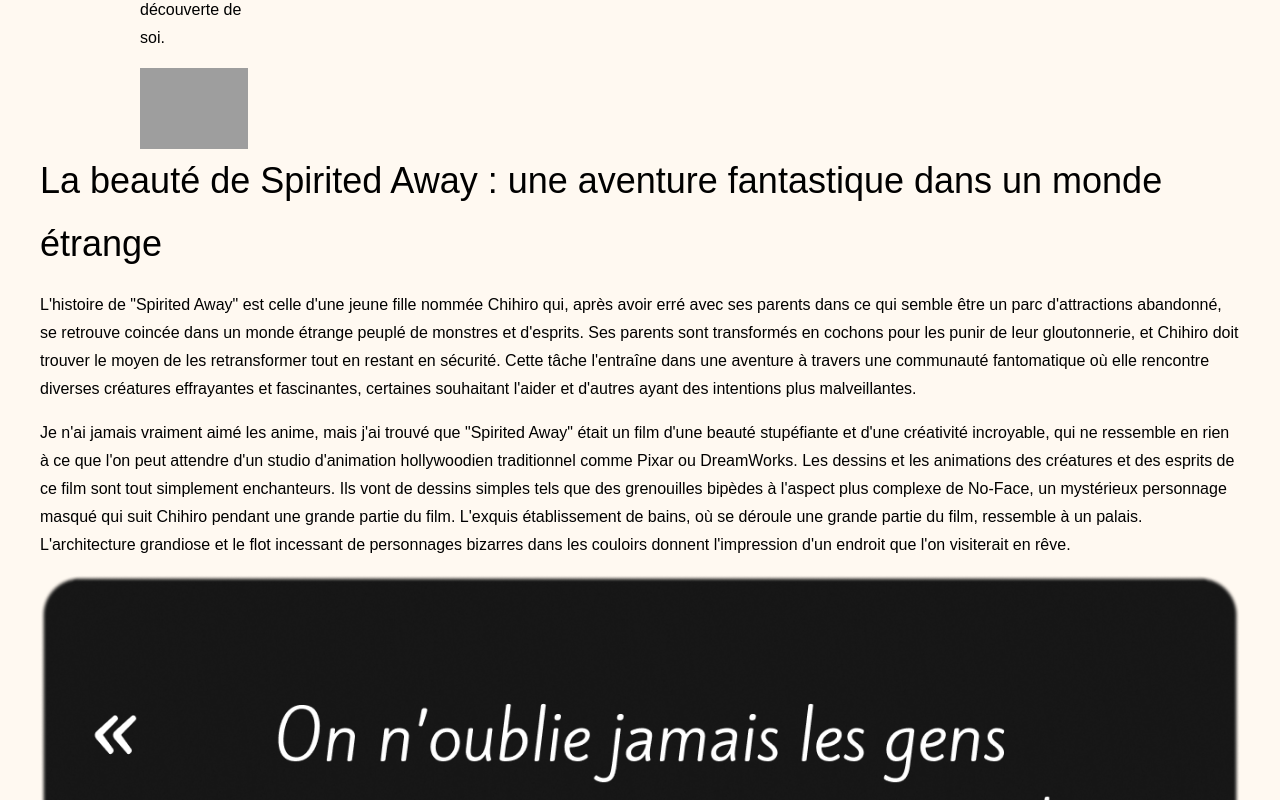
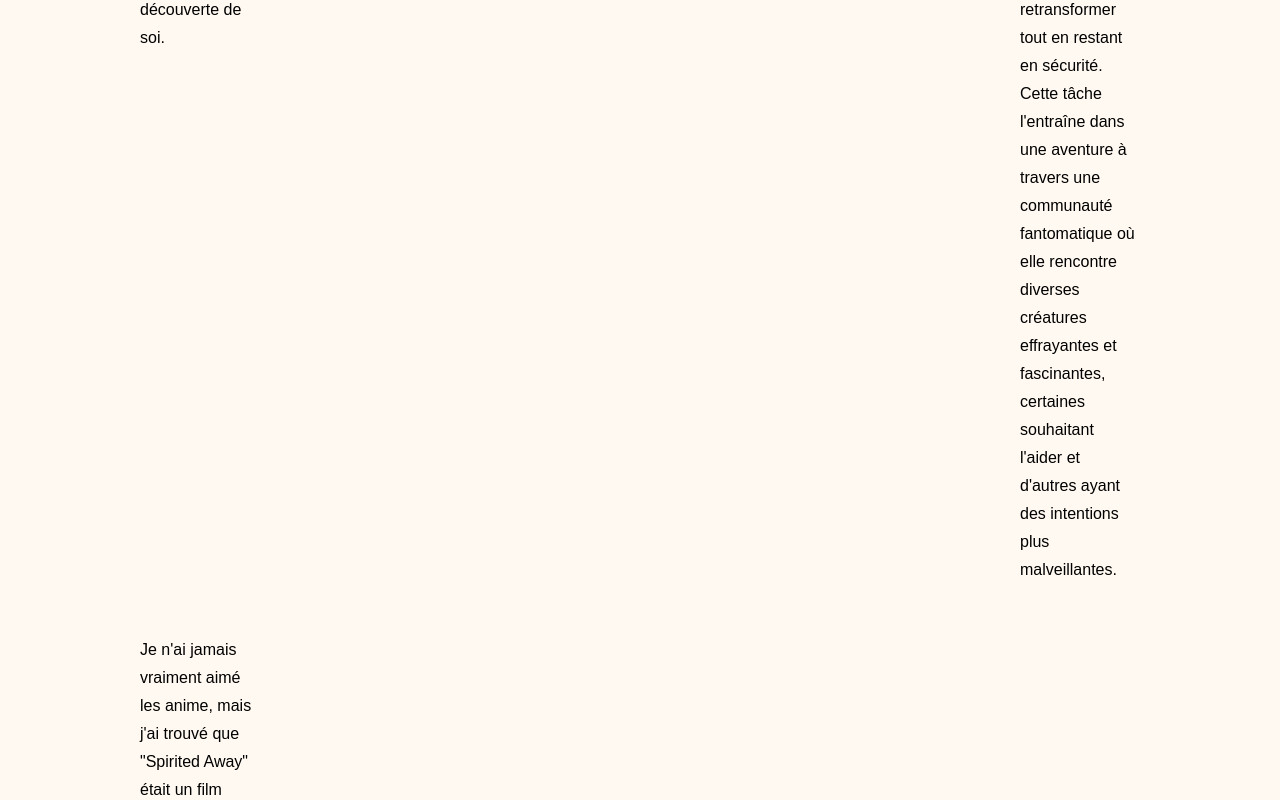
Before and after one commit to arianebo/integration2_p2, a plain HTML site: page index.html in a window 1280 px wide. Shown: the part 1201-2001 px from the top of the page. Drawn offline with Linux system fonts and the light colour scheme; grey boxes are pictures that could not be loaded; a web font is replaced by a local one.

Commit message:
Modifications CSS

```diff
--- a/index.html
+++ b/index.html
@@ -24,7 +24,7 @@
         </div>
     </header>
 
-    <main>
+    <main class="container">
         <div class="wrapper">
             <p class="fil__ariane"><a class="fil__lien" href="#">Accueil</a> > <a class="fil__lien" href="#">Cinéma</a> > Le voyage de Chihiro</p>
             <h1 class="titre">LE VOYAGE DE CHIHIRO</h1>
@@ -35,14 +35,33 @@
                     sont pertinents pour les spectateurs de tous âges. Il est considéré comme l’un des meilleurs films
                     jamais créés par Miyazaki et est devenu un classique de l’animation japonaise. Les thèmes principaux du
                     film sont la croissance personnelle, la maturité et la découverte de soi.</p>
+            </section>
+
+            <h2 class="textes s1-h2">La beauté de Spirited Away : une aventure fantastique dans un monde étrange</h2>
+            <p class="textes s1-p1">L'histoire de "Spirited Away" est celle d'une jeune fille nommée Chihiro qui, après avoir erré avec ses
+                parents dans ce qui semble être un parc d'attractions abandonné, se retrouve coincée dans un monde
+                étrange peuplé de monstres et d'esprits. Ses parents sont transformés en cochons pour les punir de leur
+                gloutonnerie, et Chihiro doit trouver le moyen de les retransformer tout en restant en sécurité. Cette
+                tâche l'entraîne dans une aventure à travers une communauté fantomatique où elle rencontre diverses
+                créatures effrayantes et fascinantes, certaines souhaitant l'aider et d'autres ayant des intentions plus
+                malveillantes.</p>
+            <p class="textes s1-p2">Je n'ai jamais vraiment aimé les anime, mais j'ai trouvé que "Spirited Away" était un film d'une beauté
+                stupéfiante et d'une créativité incroyable, qui ne ressemble en rien à ce que l'on peut attendre d'un
+                studio d'animation hollywoodien traditionnel comme Pixar ou DreamWorks. Les dessins et les animations
+                des créatures et des esprits de ce film sont tout simplement enchanteurs. Ils vont de dessins simples
+                tels que des grenouilles bipèdes à l'aspect plus complexe de No-Face, un mystérieux personnage masqué
+                qui suit Chihiro pendant une grande partie du film. L'exquis établissement de bains, où se déroule une
+                grande partie du film, ressemble à un palais. L'architecture grandiose et le flot incessant de
+                personnages bizarres dans les couloirs donnent l'impression d'un endroit que l'on visiterait en rêve.
+            </p>
+        </div>
+
         <aside>
             <img class="haku" src="assets/images/hakuChihiro.png" alt="Haku et Chihiro">
         </aside>
-        </section>
-        </div>
 
         <section class="">
-            <div class="">
+            <!-- <div class="">
                 <h2 class="textes">La beauté de Spirited Away : une aventure fantastique dans un monde étrange</h2>
                 <p class="textes">L'histoire de "Spirited Away" est celle d'une jeune fille nommée Chihiro qui, après avoir erré avec ses
                     parents dans ce qui semble être un parc d'attractions abandonné, se retrouve coincée dans un monde
@@ -60,7 +79,7 @@
                     grande partie du film, ressemble à un palais. L'architecture grandiose et le flot incessant de
                     personnages bizarres dans les couloirs donnent l'impression d'un endroit que l'on visiterait en rêve.
                 </p>
-            </div>
+            </div> -->
 
             <aside class="cols_6_de_12">
                 <img src="assets/images/citation.png" alt="On n’oublie jamais les gens qu’on a rencontrés, on a juste du mal à s’en souvenir.">
--- a/scss/_grille.scss
+++ b/scss/_grille.scss
@@ -81,15 +81,19 @@
     }
 }
 
-.wrapper {
+.container {
     display: grid;
-    grid-gap: 1em;
+    width: 100%;
+    max-width: 1200px;
+    margin: 0 auto;
+
+    grid-template-columns: repeat(3, 1fr);
+    grid-gap: 20px;
+
     grid-template-areas:
-       "fil__ariane"
-       "titre"
-       "sous-titre"
-       "intro"
-       "haku"
+    "header   header   header"
+    "main     main     main"
+    "footer   footer   footer";
 }
 
 @media only screen and (min-width: 600px) {
@@ -97,10 +101,7 @@
         grid-gap: 20px;
         grid-template-columns: 120px auto 120px;
         grid-template-areas:
-            "fil__ariane fil__ariane fil__ariane"
-            "titre titre titre"
-            "sous-titre sous-titre sous-titre"
-            ". intro intro";
+            "";
 
         /* CENTRAGE */
         max-width: 1000px;
@@ -131,3 +132,15 @@
 .haku {
     grid-area: haku;
 }
+
+.s1-h2 {
+    grid-area: s1-h2;
+}
+
+.s1-p1 {
+    grid-area: s1-p1;
+}
+
+.s1-p2 {
+    grid-area: s1-p2;
+}
```
Lines whose indentation alone changed are shown as unchanged.
